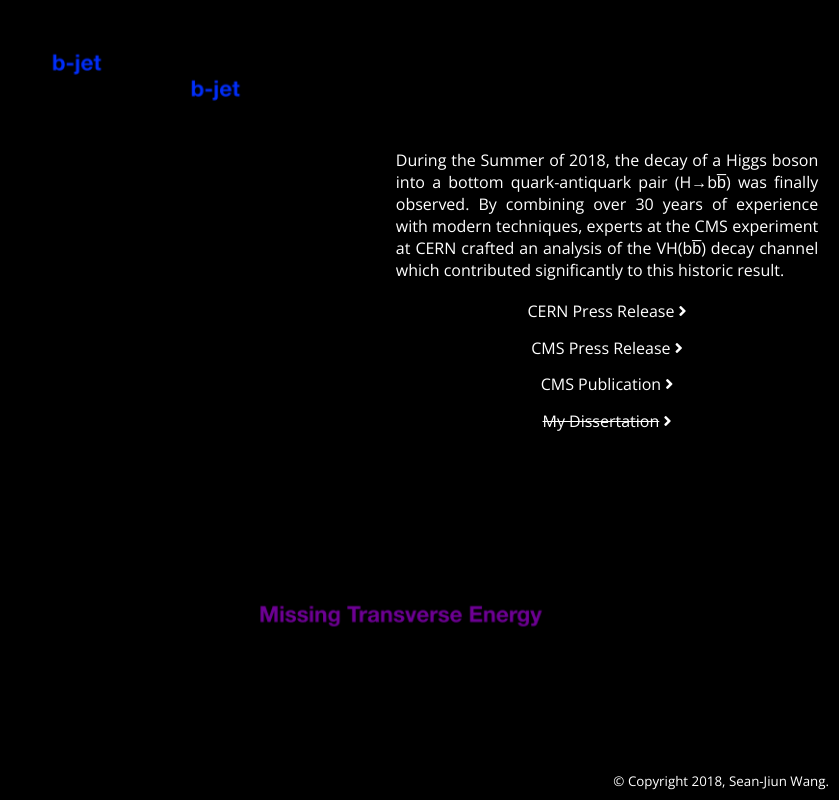
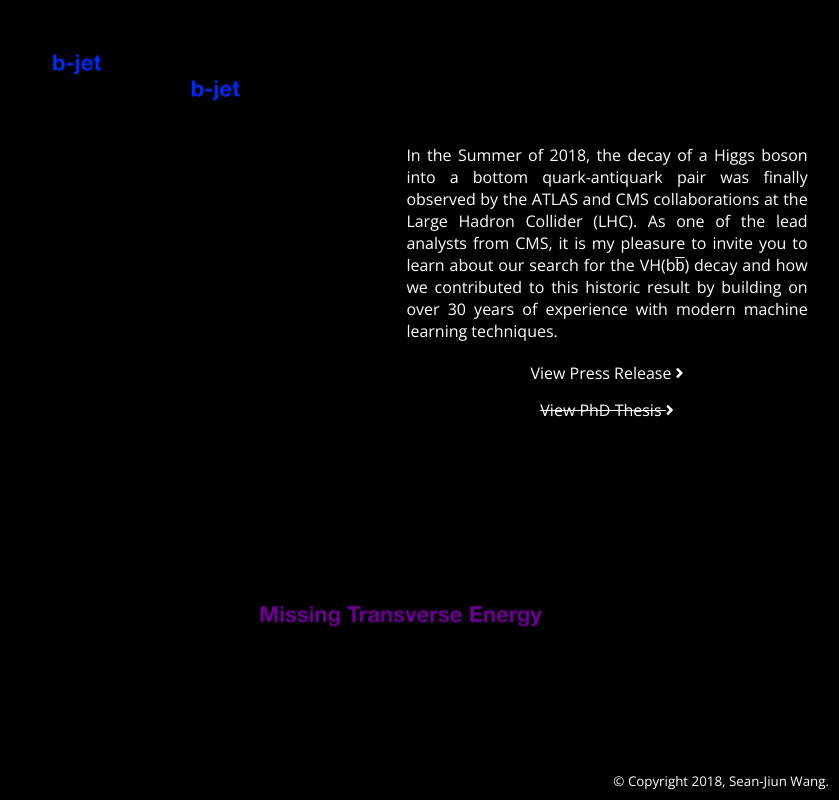
Before and after one commit to swang373/dissertation, a plain HTML site: page index.html in a window 1280 px wide. Shown: the top 800 px of the page, without its empty margins (441-1280 px from the left). Drawn offline with nearby package versions, Linux system fonts and the light colour scheme; a script that the page names is missing.

Commit message:
Simplify sidebar and refocus the narrative blurb

```diff
--- a/index.html
+++ b/index.html
@@ -36,17 +36,14 @@
     </div>
 
     <div class="sidebar">
-      <p id="about">During the Summer of 2018, the decay of a Higgs boson into a bottom quark-antiquark pair (H→bb̅) was finally observed. By combining over 30 years of experience with modern techniques, experts at the CMS experiment at CERN crafted an analysis of the VH(bb̅) decay channel which contributed significantly to this historic result.</p>
-      <a id="press-release" class="button" href="https://press.cern/press-releases/2018/08/long-sought-decay-higgs-boson-observed" target="_blank">CERN Press Release&nbsp;<i class="fas fa-angle-right"></i></a>
-      <a id="press-release" class="button" href="http://cms.cern/higgs-observed-decaying-b-quarks-submitted" target="_blank">CMS Press Release&nbsp;<i class="fas fa-angle-right"></i></a>
-      <a id="article" class="button" href="https://arxiv.org/abs/1808.08242" target="_blank">CMS Publication&nbsp;<i class="fas fa-angle-right"></i></a>
-      <a id="dissertation" class="button" href="#"><s>My Dissertation</s>&nbsp;<i class="fas fa-angle-right"></i></a>
+      <p id="about" class="sb-section">In the Summer of 2018, the decay of a Higgs boson into a bottom quark-antiquark pair was finally observed by the ATLAS and CMS collaborations at the Large Hadron Collider (LHC). As one of the lead analysts from CMS, it is my pleasure to invite you to learn about our search for the VH(bb̅) decay and how we contributed to this historic result by building on over 30 years of experience with modern machine learning techniques.</p>
+      <div class="sb-section sb-links">
+        <a class="sb-button" href="https://press.cern/press-releases/2018/08/long-sought-decay-higgs-boson-observed" target="_blank">View Press Release <i class="fas fa-angle-right"></i></a>
+        <a class="sb-button" href="#"><s>View PhD Thesis <i class="fas fa-angle-right"></i></s></a>
+      </div>
     </div>
 
-
-    <div class="footer">
-      &copy; Copyright 2018, Sean-Jiun Wang.
-    </div>
+    <div class="footer">&copy; Copyright 2018, Sean-Jiun Wang.</div>
 
     <script>
       var scene = document.getElementById("scene");
--- a/style.css
+++ b/style.css
@@ -3,6 +3,10 @@ body {
   color: white;
   font-family: "Open Sans", Arial, sans-serif;
   text-align: justify;
+}
+
+.border {
+  border: 2px dashed #00ffaa;
 }
 
 a {
@@ -96,25 +100,38 @@ a {
   animation: fade-in 0.5s ease-in 1.5s forwards;
 }
 
-#about {
-  text-align: justify;
+.sb-section {
+  margin: 1% 0;
+  padding: 1% 0;
+  width: 95%;
 }
 
-.button {
+.sb-links {
+  display: flex;
+  flex-direction: column;
+  align-items: center;
+  justify-content: center;
+}
+
+.sb-button {
+  border-radius: 20px;
   color: white;
   text-align: center;
   margin: 0 0 0.5em;
   padding: 0.2em 0.2em;
-    width: 175px;
+  width: 50%;
   z-index: 0;
   cursor: pointer;
-    transition: all 0.4s;
+  transition: all 0.33s;
 }
 
-.button:focus, .button:hover {
-    background-color: white;
-    color: black;
-    width: 200px;
+.sb-button:focus, .sb-button:hover {
+  background-color: rgba(255, 255, 255, 0.15);
+  width: 60%;
+}
+
+#about {
+  text-align: justify;
 }
 
 .footer {
@@ -239,6 +256,15 @@ a {
     width: 95vw;
   }
 
+  .sb-links {
+    flex-direction: row;
+  }
+
+  .sb-button:focus, .sb-button:hover {
+    background-color: rgba(255, 255, 255, 0.15);
+    width: 50%;
+  }
+
   .footer {
     font-size: 8pt;
   }
```
Lines whose indentation alone changed are shown as unchanged.
